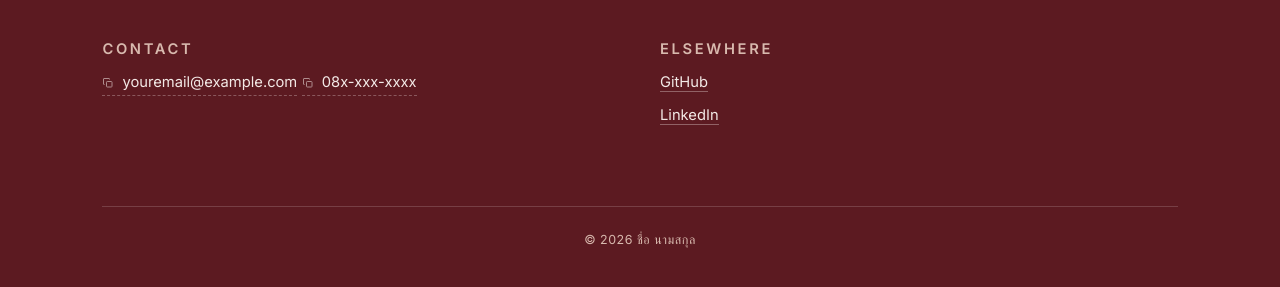
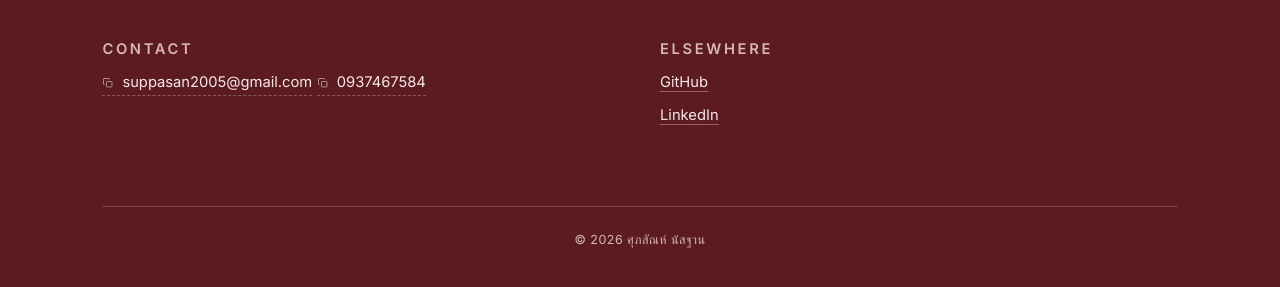
Before and after one commit to Suppasan123/Resume, a plain HTML site: page index.html in a window 1280 px wide. Shown: the part 1039-1326 px from the top of the page. Drawn offline with nearby package versions, Linux system fonts and the light colour scheme; a web font is replaced by a local one.

Commit message:
Update resume page

```diff
--- a/index.html
+++ b/index.html
@@ -115,9 +115,9 @@
     <div class="footer-col">
       <p class="eyebrow light">Contact</p>
       <!-- 🔧 แก้ตรงนี้: ใส่อีเมลจริงของคุณ -->
-      <p class="copy-field" data-copy="youremail@example.com" title="คลิกเพื่อคัดลอก">youremail@example.com</p>
+      <p class="copy-field" data-copy="youremail@example.com" title="คลิกเพื่อคัดลอก">suppasan2005@gmail.com</p>
       <!-- 🔧 แก้ตรงนี้: ใส่เบอร์โทรจริง (หรือลบทิ้งถ้าไม่อยากใส่) -->
-      <p class="copy-field" data-copy="08x-xxx-xxxx" title="คลิกเพื่อคัดลอก">08x-xxx-xxxx</p>
+      <p class="copy-field" data-copy="08x-xxx-xxxx" title="คลิกเพื่อคัดลอก">0937467584</p>
     </div>
     <div class="footer-col">
       <p class="eyebrow light">Elsewhere</p>
@@ -125,7 +125,7 @@
       <p><a href="https://github.com/Suppasan123" target="_blank">GitHub</a></p>
       <p><a href="#">LinkedIn</a></p>
     </div>
-    <p class="copyright">&copy; 2026 ชื่อ นามสกุล</p>
+    <p class="copyright">&copy; 2026 ศุภสัณห์ นัสฐาน</p>
   </footer>
 
   <!-- ปุ่ม Back to Top -->
```
